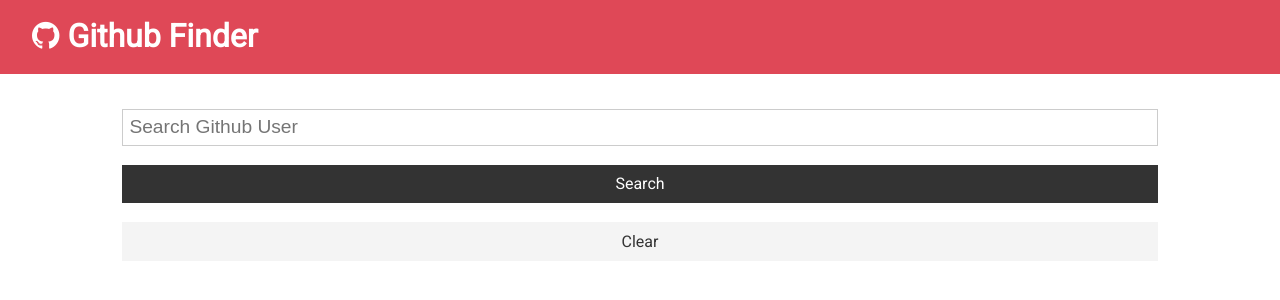
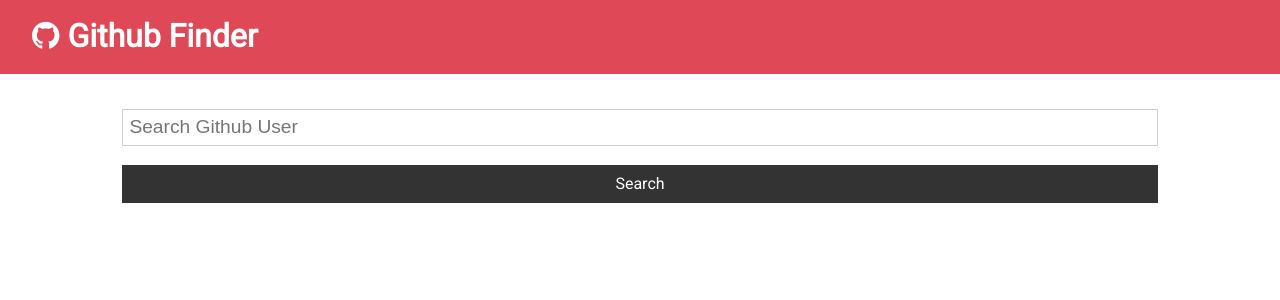
Before and after one commit to kunalkathe65/Github-Finder-Refactored_Hooks-and-ContextAPI, a React (Create React App) app: page / in a window 1280 px wide. Shown: the top 300 px of the page. Built offline with nearby package versions, Linux system fonts and the light colour scheme.

Commit message:
clearing users and changed favicon :)

```diff
--- a/src/App.js
+++ b/src/App.js
@@ -17,14 +17,18 @@ class App extends Component {
     this.setState({ users: res.data.items, loading: false });
   };
   clearUsers = () => {
-    this.setState({ user: [], loading: false });
+    this.setState({ users: [], loading: false });
   };
   render() {
     return (
       <div className="App">
         <Navbar />
         <div className="container">
-          <Search searchUsers={this.searchUsers} clearUsers={this.clearUsers} />
+          <Search
+            searchUsers={this.searchUsers}
+            clearUsers={this.clearUsers}
+            showClear={this.state.users.length > 0 ? true : false}
+          />
           <Users loading={this.state.loading} users={this.state.users} />
         </div>
       </div>
--- a/src/components/users/Search.js
+++ b/src/components/users/Search.js
@@ -8,7 +8,8 @@ class Search extends Component {
 
   PropTypes = {
     searchUsers: PropTypes.func.isRequired,
-    clearUsers: PropTypes.func.isRequired
+    clearUsers: PropTypes.func.isRequired,
+    showClear: PropTypes.bool.isRequired
   };
   onChange = event => {
     this.setState({ [event.target.name]: event.target.value });
@@ -37,12 +38,14 @@ class Search extends Component {
             className="btn btn-dark btn-block"
           />
         </form>
+        {this.props.showClear && (
           <button
             className="btn btn-light btn-block"
             onClick={this.props.clearUsers}
           >
             Clear
           </button>
+        )}
       </div>
     );
   }
```
Also changed, not shown: 1 other file (tests, documents, lock files or other folders). Lines whose indentation alone changed are shown as unchanged.
